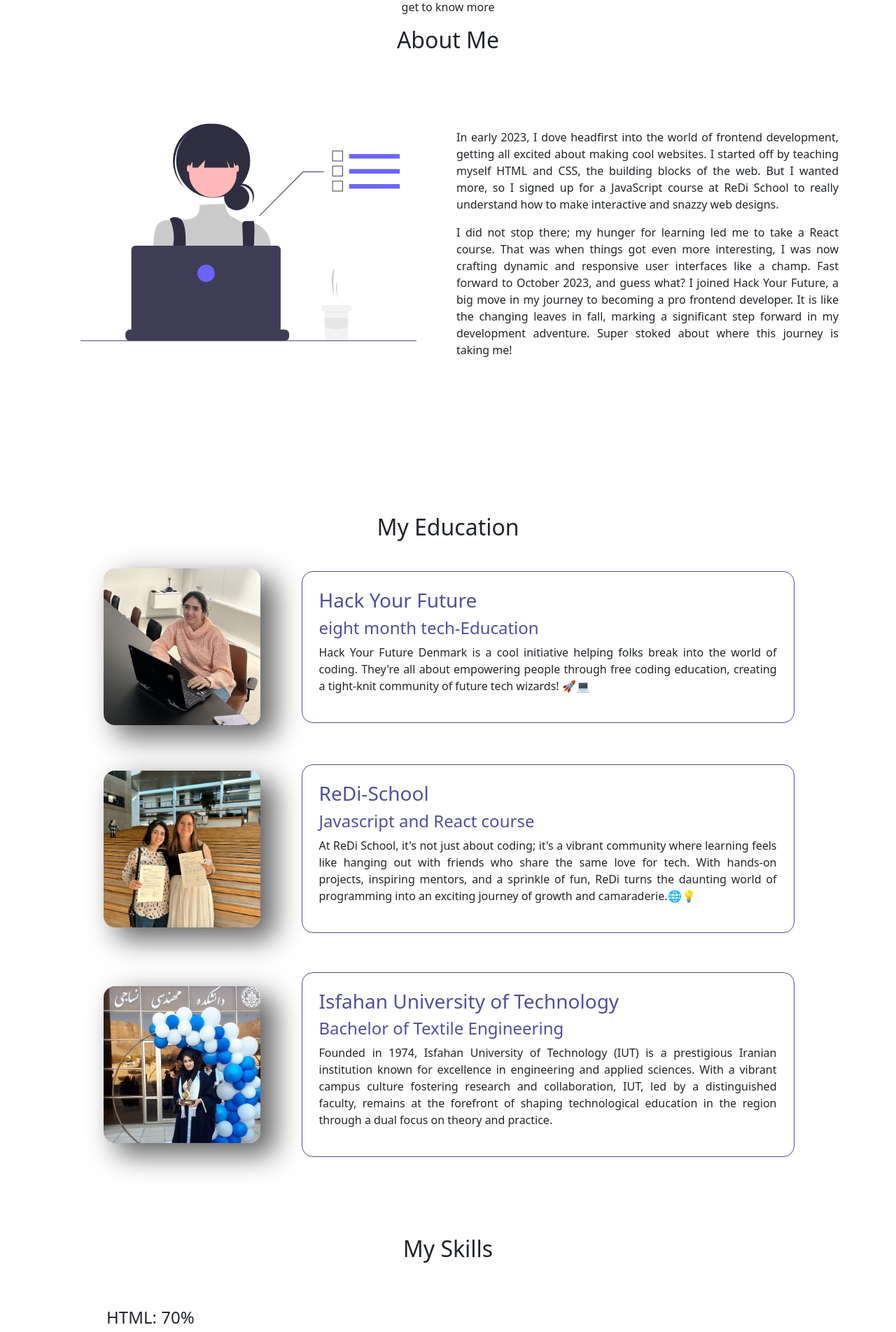
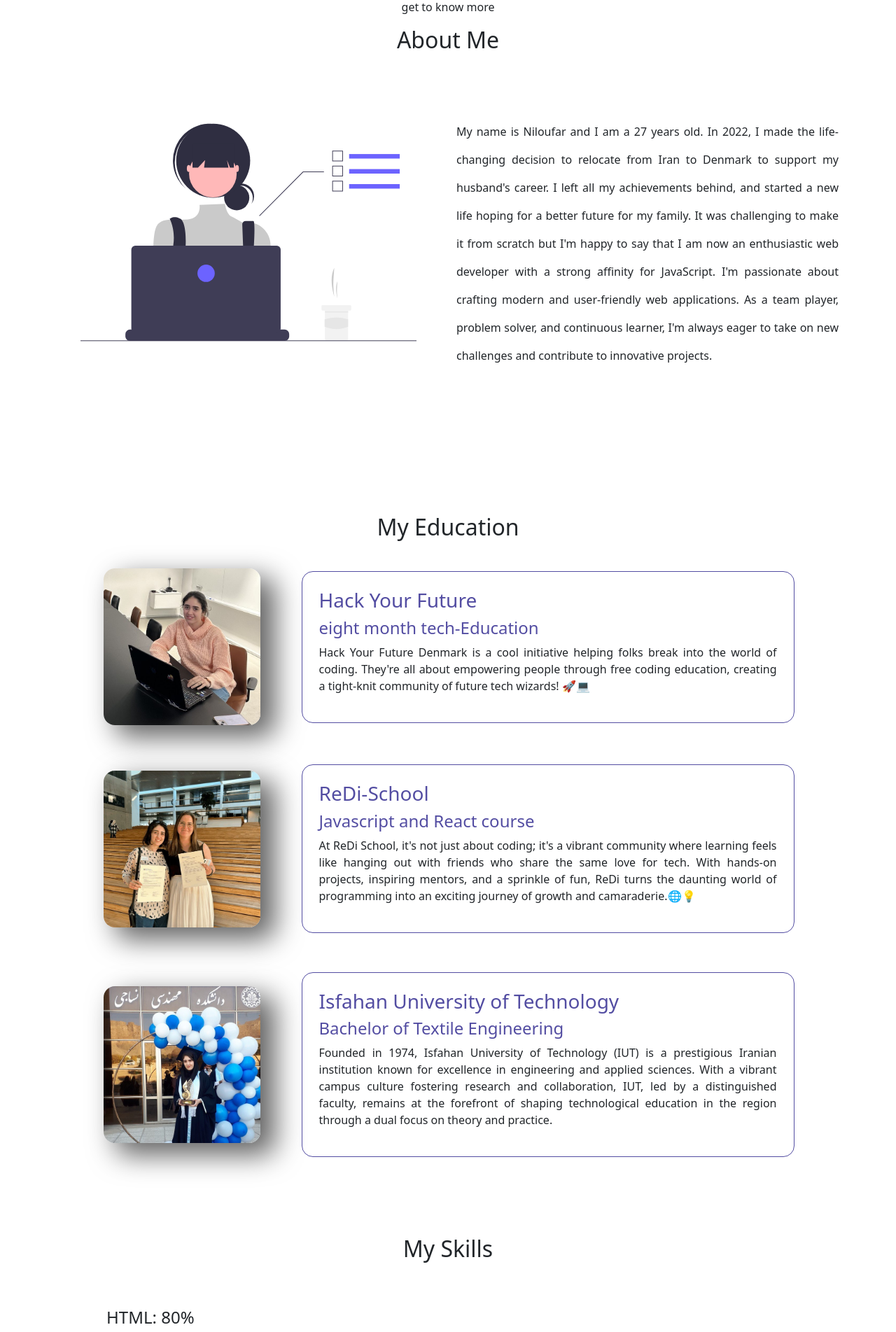
Before and after one commit to Niloufar97/react-portfolio, a React (Vite) app: page /about in a window 1280 px wide. Shown: the part 100-2003 px from the top of the page at 70% size. Built offline with nearby package versions, Linux system fonts and the light colour scheme.

Commit message:
add footer to about page and update about text

```diff
--- a/src/pages/about/About.jsx
+++ b/src/pages/about/About.jsx
@@ -1,3 +1,4 @@
+/* eslint-disable react/no-unescaped-entities */
 import Navigation from "../../components/navbar/myNavbar";
 import { Row, Col, Container } from "react-bootstrap";
 import heroImg from "../../assets/images/hero.svg";
@@ -6,6 +7,7 @@
 import { motion } from "framer-motion";
 import { useInView } from "react-intersection-observer";
 import Skill from "../../components/skills/Skill";
+import Footer from '../../components/footer/Footer'
 
 const rowVariant = {
   initial: { y: -30, opacity: 0 },
@@ -40,22 +42,17 @@
               </Col>
               <Col className="about-me-text" md={6}>
                 <p className="pt-5">
-                  In early 2023, I dove headfirst into the world of frontend
-                  development, getting all excited about making cool websites. I
-                  started off by teaching myself HTML and CSS, the building
-                  blocks of the web. But I wanted more, so I signed up for a
-                  JavaScript course at ReDi School to really understand how to
-                  make interactive and snazzy web designs.
-                </p>
-                <p>
-                  I did not stop there; my hunger for learning led me to take a
-                  React course. That was when things got even more interesting,
-                  I was now crafting dynamic and responsive user interfaces like
-                  a champ. Fast forward to October 2023, and guess what? I
-                  joined Hack Your Future, a big move in my journey to becoming
-                  a pro frontend developer. It is like the changing leaves in
-                  fall, marking a significant step forward in my development
-                  adventure. Super stoked about where this journey is taking me!
+                  My name is Niloufar and I am a 27 years old. In 2022, I made
+                  the life-changing decision to relocate from Iran to Denmark to
+                  support my husband's career. I left all my achievements
+                  behind, and started a new life hoping for a better future for
+                  my family. It was challenging to make it from scratch but I'm
+                  happy to say that I am now an enthusiastic web developer with
+                  a strong affinity for JavaScript. I'm passionate about
+                  crafting modern and user-friendly web applications. As a team
+                  player, problem solver, and continuous learner, I'm always
+                  eager to take on new challenges and contribute to innovative
+                  projects.
                 </p>
               </Col>
             </Row>
@@ -106,7 +103,7 @@
         </motion.section>
         <section className="skillbar"></section>
       </Container>
-        {/* skills----------------------------------------------------------------------------------------------- */}
+      {/* skills----------------------------------------------------------------------------------------------- */}
       <section className="my-skills">
         <Row className="pt-4">
           <div className="pageTitle mt-5">
@@ -114,14 +111,15 @@
           </div>
         </Row>
         <Row className="my-5 skills-row">
-          <Skill tech='HTML' percentage={70}></Skill>
-          <Skill tech='CSS' percentage={65}></Skill>
-          <Skill tech='Bootstrap' percentage={70}></Skill>
-          <Skill tech='Javascript' percentage={60}></Skill>
-          <Skill tech='React' percentage={60}></Skill>
-          <Skill tech='Git' percentage={70}></Skill>
+          <Skill tech="HTML" percentage={80}></Skill>
+          <Skill tech="CSS" percentage={65}></Skill>
+          <Skill tech="Javascript" percentage={60}></Skill>
+          <Skill tech="React" percentage={60}></Skill>
+          <Skill tech="Git" percentage={70}></Skill>
+          <Skill tech="NodeJs" percentage={50}></Skill>
         </Row>
       </section>
+      <Footer/>
     </div>
   );
 }
--- a/src/pages/about/about.css
+++ b/src/pages/about/about.css
@@ -7,6 +7,7 @@
 }
 .about-me-text p{
     text-align: justify;
+    line-height: 2.5rem;
 }
 .about-me{
     min-height: 90vh;
```
